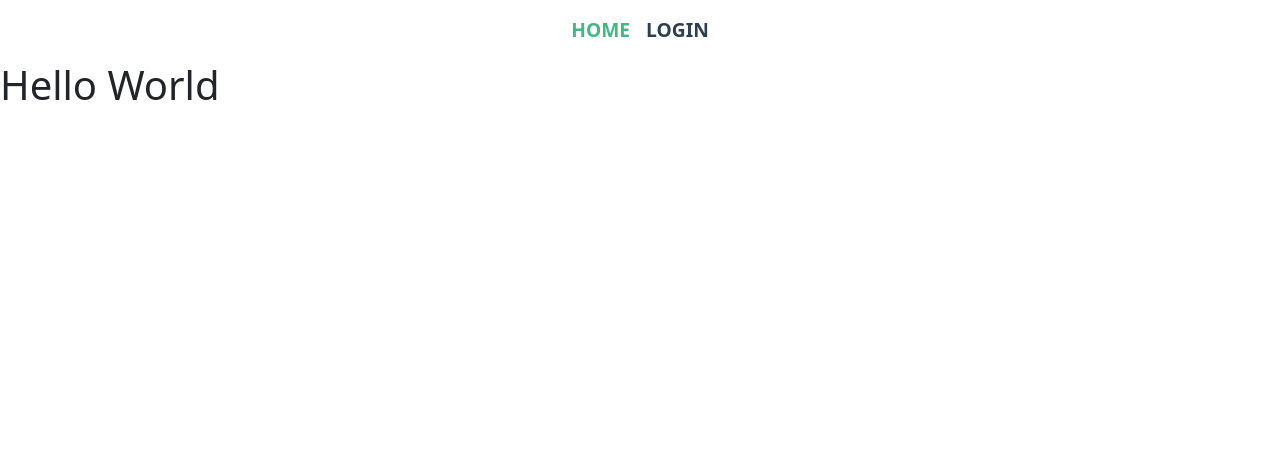
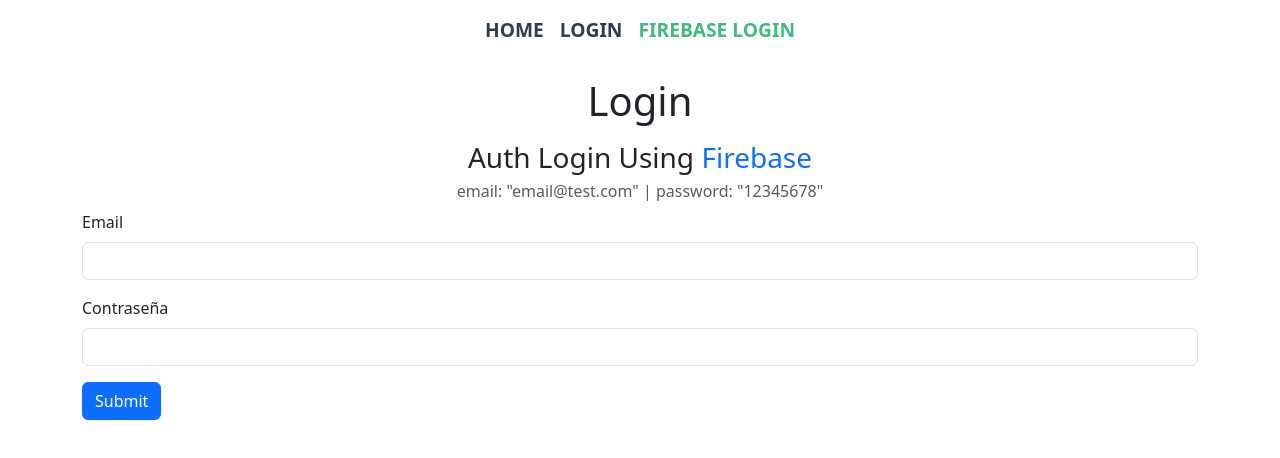
Before and after one commit to Pancratzia/Vue-Projects, a Vue app in the folder auth-project/: page /firebase in a window 1280 px wide. Before the commit this address led to /. Shown: the top 458 px of the page. Built offline with nearby package versions, Linux system fonts and the light colour scheme; no server answers.

Commit message:
Creando una vista para la autenticación con firebase

```diff
--- a/auth-project/src/App.vue
+++ b/auth-project/src/App.vue
@@ -3,9 +3,9 @@
   <div class="nav">
     <router-link :to="{ name: 'home' }">Home</router-link>
     <router-link :to="{ name: 'auth' }">Login</router-link>
+    <router-link :to="{ name: 'firebase' }">Firebase Login</router-link>
   </div>
   <router-view />
-
 </template>
 
 <style lang="scss">
--- a/auth-project/src/main.ts
+++ b/auth-project/src/main.ts
@@ -14,8 +14,6 @@ const firebaseConfig = {
   appId: process.env.VUE_APP_FIREBASE_APPID,
 };
 
-console.log(firebaseConfig);
-
 initializeApp(firebaseConfig);
 
 createApp(App).use(router).mount("#app");
--- a/auth-project/src/router/index.ts
+++ b/auth-project/src/router/index.ts
@@ -1,6 +1,7 @@
 import { createRouter, createWebHistory, RouteRecordRaw } from 'vue-router'
 import HomeView from '../views/HomeView.vue'
 import AuthView from '@/views/AuthView.vue'
+import AuthFirebaseView from '@/views/AuthFirebaseView.vue'
 
 const routes: Array<RouteRecordRaw> = [
   {
@@ -14,6 +15,11 @@ const routes: Array<RouteRecordRaw> = [
     component: AuthView
   },
   {
+    path: "/firebase",
+    name: "firebase",
+    component: AuthFirebaseView
+  },
+  {
     path: "/:pathMatch(.*)*",
     redirect: () => { return { name: "home" }},
   }
--- /dev/null
+++ b/auth-project/src/views/AuthFirebaseView.vue
@@ -0,0 +1,79 @@
+<template>
+    <div class="container">
+        <h1 class="text-center my-3">Login</h1>
+        <h3 class="text-center">Auth Login Using <a class="link text-decoration-none" href="https://firebase.google.com"
+                target="_blank">Firebase</a></h3>
+                <h6 class="text-center opacity-75 text-sm">
+                    email: "email@test.com" | password: "12345678"
+                </h6>
+        <form>
+            <div class="mb-3">
+                <label for="email" class="form-label">Email</label>
+                <input type="email" class="form-control" id="email" aria-describedby="email" v-model="email">
+                <p class="bg-danger text-white px-1 error mt-1" v-if="fe_errors.email">{{ fe_errors.email }}</p>
+            </div>
+            <div class="mb-3">
+                <label for="password" class="form-label">Contraseña</label>
+                <input type="password" class="form-control" id="password" v-model="password">
+                <p class="bg-danger text-white px-1 error mt-1" v-if="fe_errors.password">{{ fe_errors.password }}</p>
+            </div>
+            <button type="submit" class="btn btn-primary" @click.prevent="authUser">Submit</button>
+        </form>
+    </div>
+</template>
+
+<script lang="ts" setup>
+import { ref } from 'vue';
+import AuthService from '@/services/AuthService';
+
+const initialErrors = {
+    email: '',
+    password: ''
+}
+
+let email = ref('')
+let password = ref('')
+let fe_errors = ref(initialErrors);
+
+
+const authUser = async () => {
+
+    if (email.value === '') {
+        fe_errors.value.email = 'El email es requerido';
+    } else {
+        fe_errors.value.email = '';
+    }
+
+    if (password.value === '') {
+        fe_errors.value.password = 'La contraseña es requerida';
+    } else {
+        fe_errors.value.password = '';
+    }
+
+    const regex = /^(([^<>()[\]\\.,;:\s@"]+(\.[^<>()[\]\\.,;:\s@"]+)*)|(".+"))@((\[[0-9]{1,3}\.[0-9]{1,3}\.[0-9]{1,3}\.[0-9]{1,3}])|(([a-zA-Z\-0-9]+\.)+[a-zA-Z]{2,}))$/;
+    if (!regex.test(email.value) && email.value !== '') {
+        fe_errors.value.email = 'El email no es valido';
+    }
+
+    if (fe_errors.value.email === '' && fe_errors.value.password === '') {
+
+        const auth = new AuthService();
+        const success = await auth.login(email.value, password.value);
+
+        if (success) {
+            alert('Login correcto')
+            email.value = '';
+            password.value = '';
+        } else {
+            alert('Login incorrecto')
+        }
+    }
+}
+
+</script>
+
+<style scoped>
+.error {
+    font-size: 12px;
+}
+</style>
```
